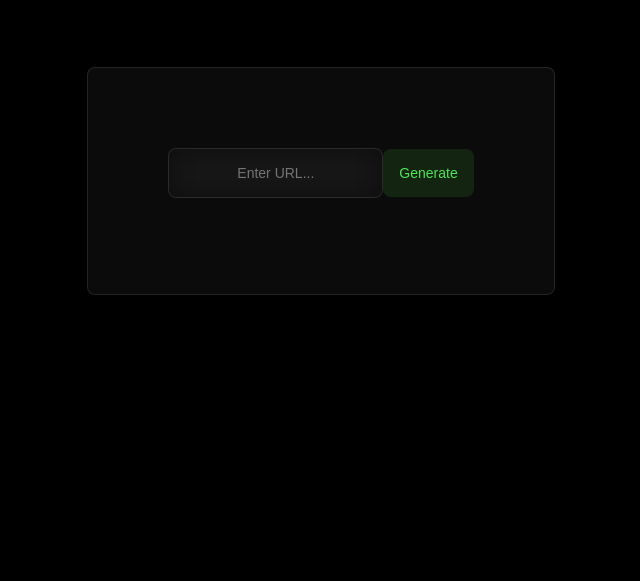
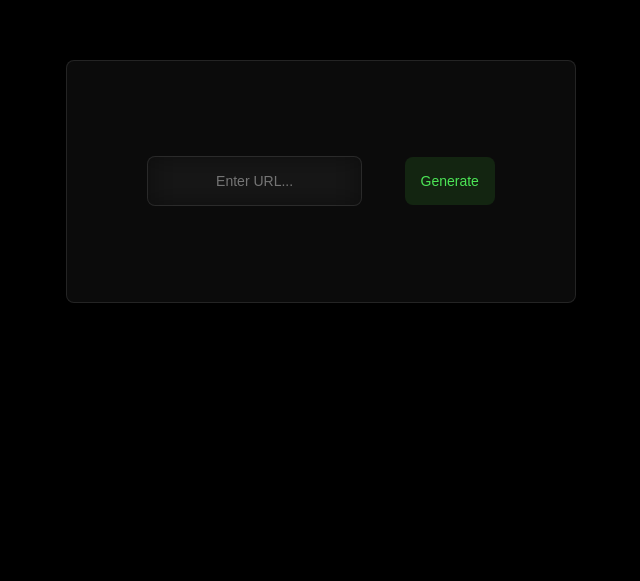
Before and after one commit to robbandi/Stamp, a Next.js app: page / in a window 1280 px wide. Shown: the part 219-800 px from the top of the page, without its empty margins (319-959 px from the left). Built offline with nearby package versions, Linux system fonts and the light colour scheme.

Commit message:
Update styles.module.css

```diff
--- a/components/Stamp/styles.module.css
+++ b/components/Stamp/styles.module.css
@@ -179,7 +179,7 @@
     /* height: 100px; */
     /* filter: contrast(100); */
     text-align: center;
-    margin: 0 auto;
+    /* margin: 0 auto; */
 }
 
 /* Add the shake animation */
```
